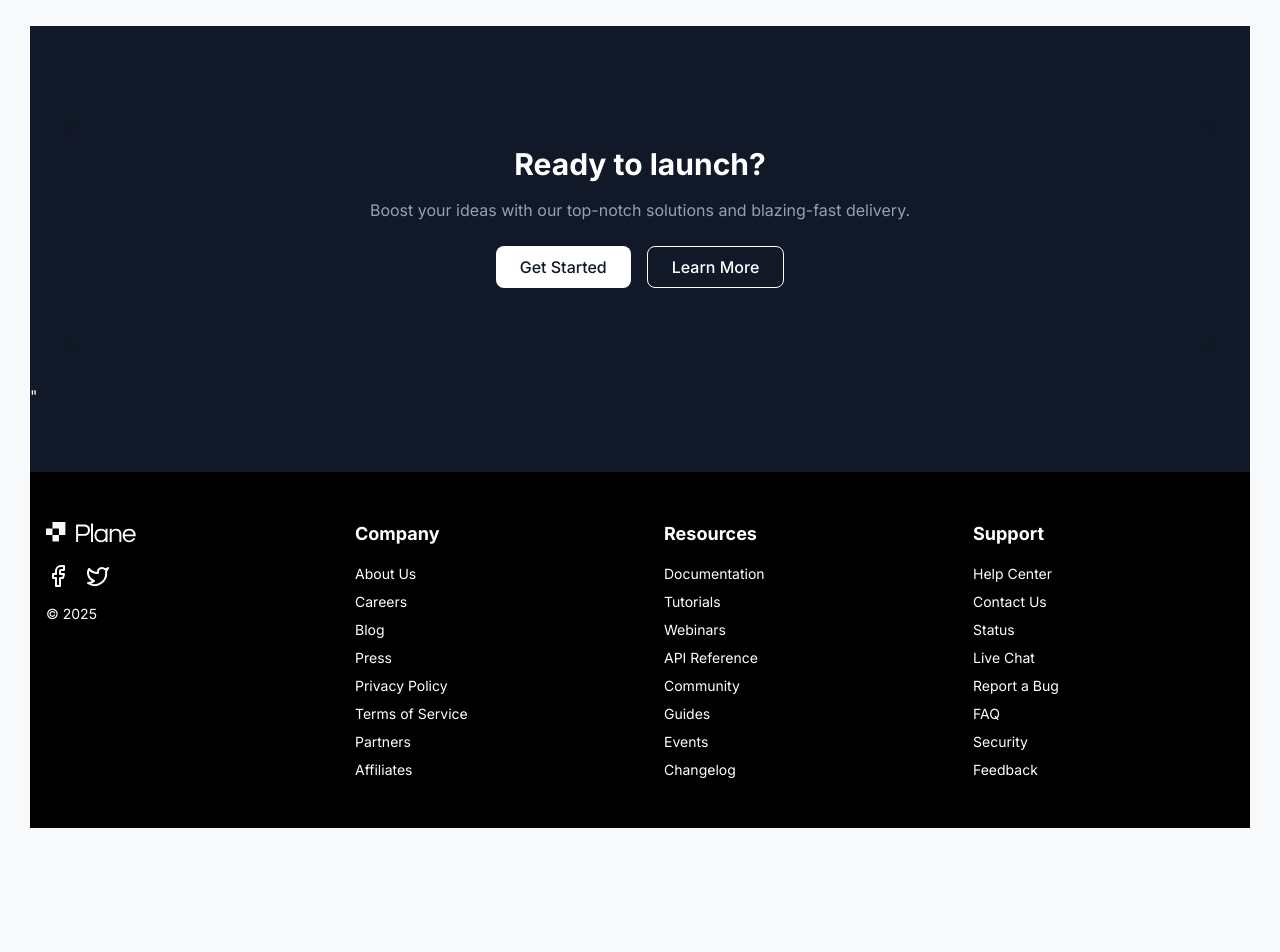
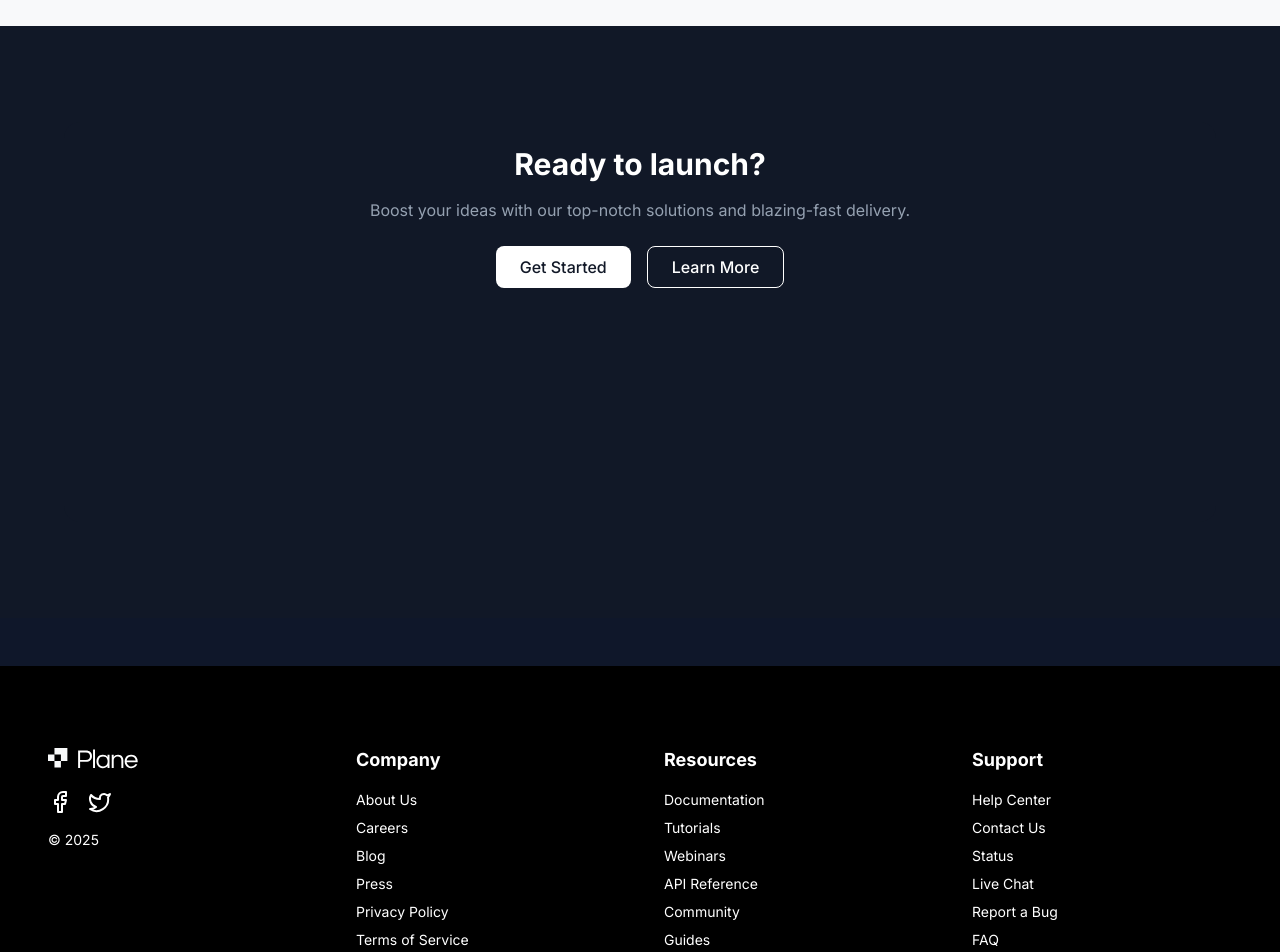
Before and after one commit to davi-p-oliveira-11/plane-LP-Typescript, a Next.js app: page / in a window 1280 px wide. Shown: the part 4740-5692 px from the top of the page. Before the commit the page ends 5568 px from the top, so only its background shows below. Built offline with nearby package versions, Linux system fonts and the light colour scheme.

Commit message:
finished first prototype

```diff
--- a/src/app/components/Footer.tsx
+++ b/src/app/components/Footer.tsx
@@ -11,8 +11,8 @@ const currentYear = new Date().getFullYear();
 
 export default function Footer() {
   return (
-    <footer className="bg-black-background text-white py-12 px-4">
-      <div className="max-w-7xl mx-auto grid grid-cols-1 md:grid-cols-4 gap-12">
+    <footer className="bg-black-background text-white py-20 px-12">
+      <div className="max-w-[1440px] mx-auto grid grid-cols-1 md:grid-cols-4 gap-12">
         <div className="flex flex-col items-start space-y-4">
           <Image
             src="/images/assets/plane-white.svg"
@@ -49,6 +49,9 @@ export default function Footer() {
           </div>
         ))}
       </div>
+      <div>
+        <p>Copy right</p>
+      </div>
     </footer>
   );
 }
--- a/src/app/page.tsx
+++ b/src/app/page.tsx
@@ -9,6 +9,7 @@ import TestimonialSection from "./sections/TestimonialSection";
 
 export default function Home() {
   return (
+    <>
       <main className="max-w-[1260px] mx-auto px-5 py-8 md:py-0">
         <Navbar />
         <Hero />
@@ -16,12 +17,15 @@ export default function Home() {
         <InfoSection />
         <StatsSection />
         <TestimonialSection />
-      <div className="bg-[#111827] text-white py-16">
-        <CTA />"
+      </main>
+
+      <div className="max-w-[1440px] bg-[#111827] text-white py-16">
+        <CTA />
       </div>
-      <div>
+
+      <div className="max-w-[1440px] bg-[#0F172A] text-white py-12">
         <Footer />
       </div>
-    </main>
+    </>
   );
 }
--- a/src/app/sections/CTA.tsx
+++ b/src/app/sections/CTA.tsx
@@ -1,10 +1,7 @@
-import Image from "next/image";
-import ball from "../../../public/images/assets/ball-2.svg";
-
 export default function BigCardSection() {
   return (
     <section className="px-4 py-8 flex justify-center bg-black">
-      <div className="relative w-full max-w-6xl rounded-2xl bg-[#111827] text-white p-6 overflow-hidden min-h-[100px]">
+      <div className="relative w-full max-w-6xl rounded-2xl text-white p-6 overflow-hidden min-h-[400px] bg-[#111827]">
         <div className="text-center mb-10 relative z-10">
           <h3 className="text-3xl font-semibold mb-4">Ready to launch?</h3>
           <p className="text-gray-300 mb-6 max-w-xl mx-auto">
```
Lines whose indentation alone changed are shown as unchanged.
